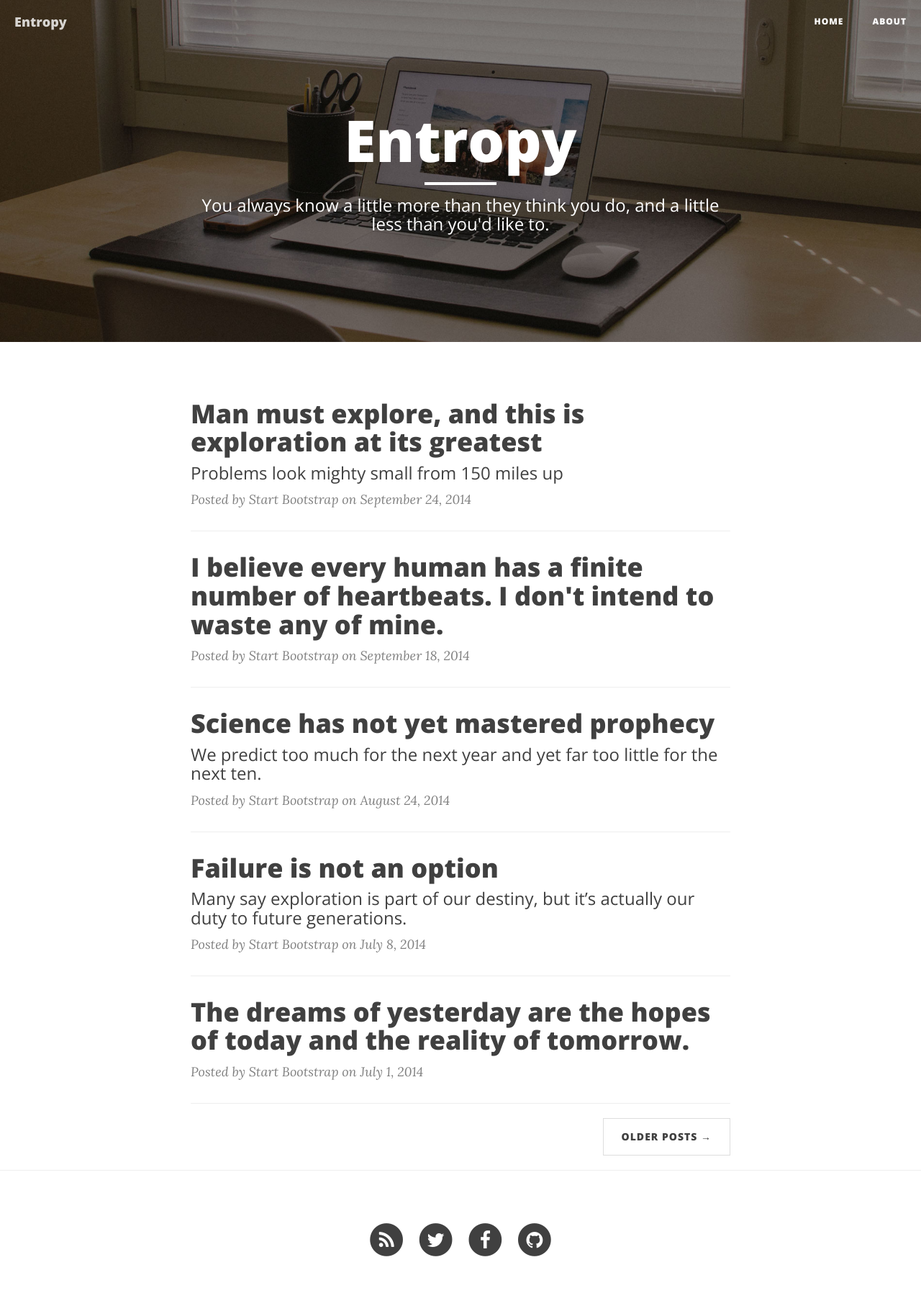
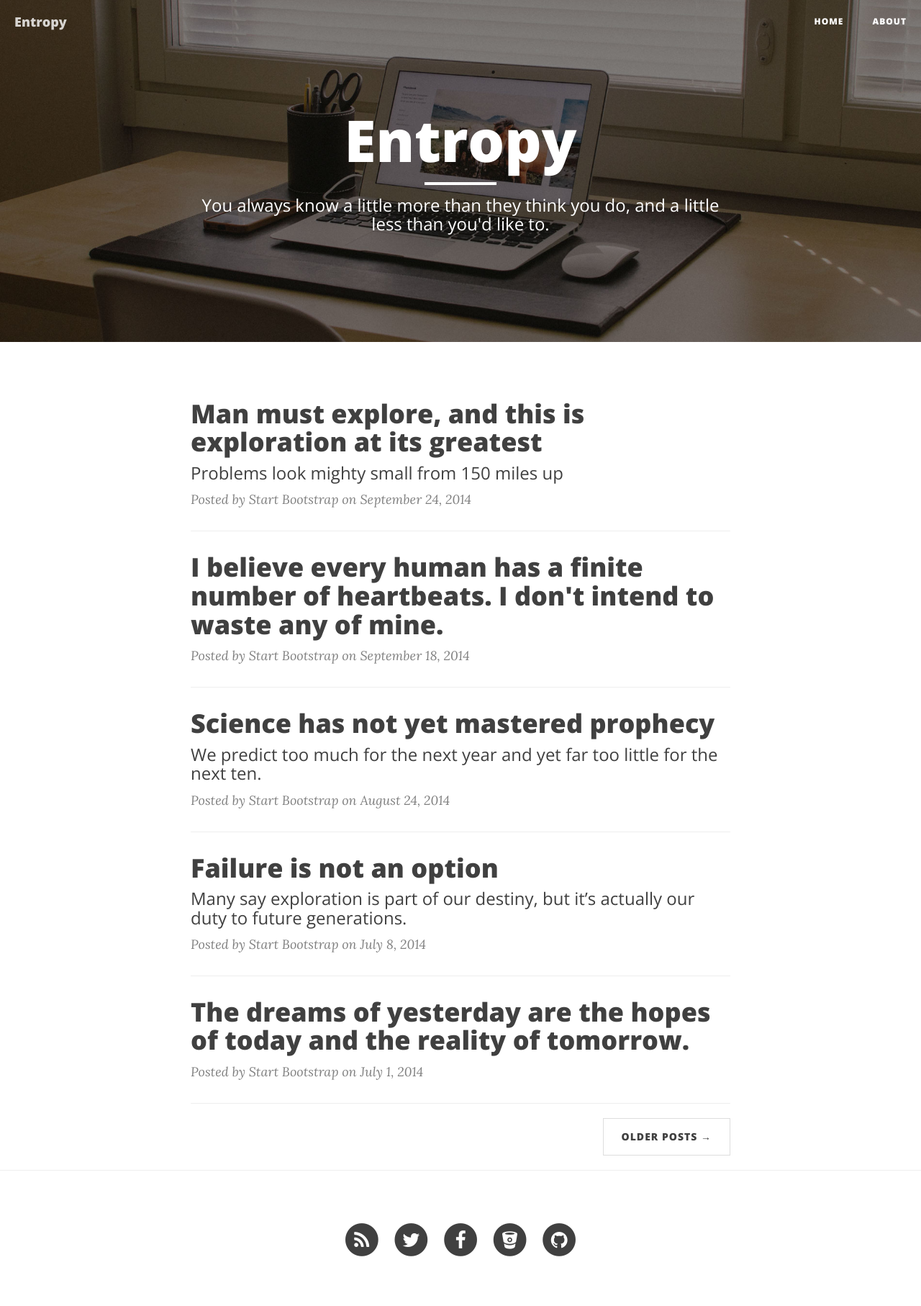
Before and after one commit to danechitoaie/danechitoaie.github.com, a Jekyll site: the page built from index.html, in a window 1280 px wide. Shown: the whole page at 72% size. Built offline with Jekyll 4.4.1, drawn with Linux system fonts in a browser that asks for light colours; nearby versions of some CDN libraries; the list of posts is cut into pages by our own code.

Commit message:
Added Bitbucket link

```diff
--- a/_config.yml
+++ b/_config.yml
@@ -6,6 +6,7 @@ description: "You always know a little more than they think you do, and a little
 baseurl: ""
 url: "http://daniel.anechitoaie.ro"
 twitter_username: danechitoaie
+bitbucket_username: danechitoaie
 github_username: danechitoaie
 facebook_username: daniel.anechitoaie
 
--- a/_includes/footer.html
+++ b/_includes/footer.html
@@ -32,6 +32,16 @@
                         </a>
                     </li>
                     {% endif %}
+                    {% if site.bitbucket_username %}
+                    <li>
+                        <a href="https://bitbucket.org/{{ site.bitbucket_username }}">
+                            <span class="fa-stack fa-lg">
+                                <i class="fa fa-circle fa-stack-2x"></i>
+                                <i class="fa fa-bitbucket fa-stack-1x fa-inverse"></i>
+                            </span>
+                        </a>
+                    </li>
+                    {% endif %}
                     {% if site.github_username %}
                     <li>
                         <a href="https://github.com/{{ site.github_username }}">
```
